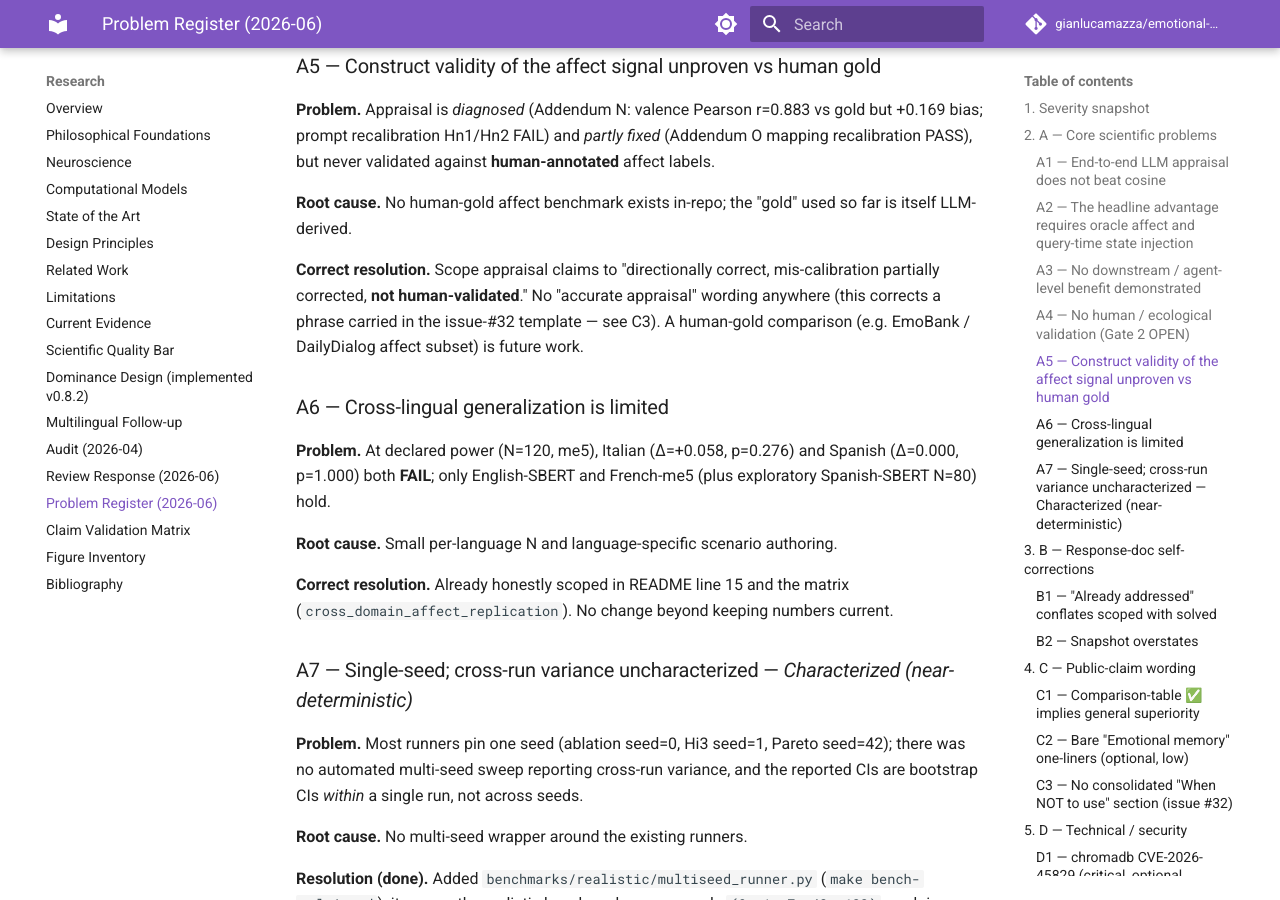
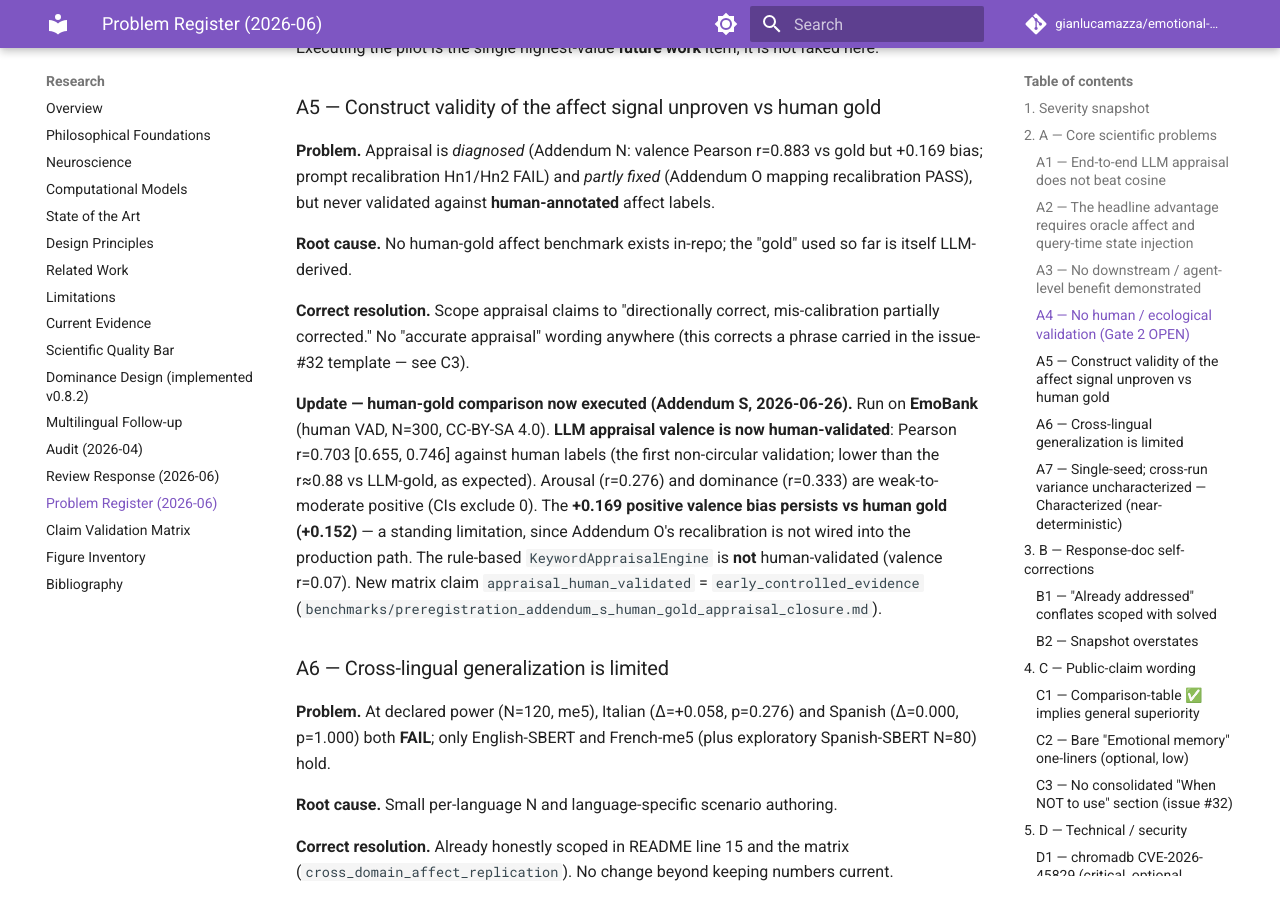
Before and after one commit to gianlucamazza/emotional-memory, an MkDocs documentation site: the page built from docs/research/problem_register_2026-06.md, in a window 1280 px wide and 900 px high, scrolled down 4044 px. Built offline with MkDocs 1.6.1 and Material for MkDocs 9.7.7, drawn with Linux system fonts in a browser that asks for light colours; comment, search, counter and statistics services are not loaded; some of the changed text lies outside the part shown.

Commit message:
feat(bench): A5 human-gold appraisal — LLM valence human-validated (#62)
Confirmatory run of Addendum S (appraisal vs human-annotated affect) on EmoBank
(human VAD, N=300, CC-BY-SA 4.0), bootstrap n=2000 seed=42:

- LLM engine: valence r=0.703 [0.655, 0.746] (human-validated), arousal r=0.276
  [0.172, 0.373], dominance r=0.333 [0.224, 0.432] — all CIs exclude 0.
- The +0.169 positive valence bias (Addendum N, vs LLM-gold) persists vs HUMAN
  gold (+0.152) — a standing limitation (Addendum O recalibration not in path).
- KeywordAppraisalEngine is NOT human-validated (valence r=0.070).

This is the first non-circular validation of the affect signal against human
labels. Valence is the trustworthy dimension; arousal/dominance are weak-positive;
no "accurate appraisal" wording beyond the validated valence dim, bias stated.

- results.{json,md} + Addendum S closure.
- claim_validation_matrix.json: new claim appraisal_human_validated =
  early_controlled_evidence; appraisal_directionally_useful evidence extended.
- 09_current_evidence.md: new claim row (id + exact allowed wording).
- problem_register §A5: future-work item now executed, scoped honestly.

Closes #62

Co-Authored-By: Claude Opus 4.8 (1M context) <noreply@anthropic.com>

```diff
--- a/docs/research/problem_register_2026-06.md
+++ b/docs/research/problem_register_2026-06.md
@@ -23,22 +23,22 @@ claim status. Where the two disagree, the matrix wins.
 
 ## 1. Severity snapshot
 
-| ID  | Problem                                                 | Category     | Severity | Resolution mode                                                                                               |
-| --- | ------------------------------------------------------- | ------------ | -------- | ------------------------------------------------------------------------------------------------------------- |
-| A1  | End-to-end LLM appraisal loses to cosine                | Science      | High     | Already falsified; bound wording                                                                              |
-| A2  | Top results need oracle affect + state injection        | Science      | High     | Bound every public citation                                                                                   |
-| A3  | No downstream / agent-level benefit                     | Science      | High     | **Downstream task executed** (Add. R PASS, oracle regime); naturalistic FAIL stands; scope by regime          |
-| A4  | No human / ecological validation                        | Science      | High     | Keep `not_established`; future work                                                                           |
-| A5  | Affect-signal construct validity unproven vs human gold | Science      | Medium   | Bound appraisal wording; future work                                                                          |
-| A6  | Cross-lingual generalization limited (IT/ES FAIL)       | Science      | Medium   | Already scoped; keep current                                                                                  |
-| A7  | Single-seed; cross-run variance uncharacterized         | Method       | Medium   | **Characterized** — sweep added; retrieval _near_-deterministic (sub-CI, timing-driven variance on near-ties) |
-| B1  | Response doc conflates _scoped_ with _solved_           | Meta         | Medium   | Add 3-state legend; relabel                                                                                   |
-| B2  | "Five already addressed" snapshot overstates            | Meta         | Low      | Re-word                                                                                                       |
-| C1  | README comparison ✅ implies general superiority        | Public claim | Medium   | Footnote on the table                                                                                         |
-| C2  | Bare "Emotional memory" one-liners                      | Public claim | Low      | Optional light suffix                                                                                         |
-| C3  | No consolidated "When NOT to use" section               | Public claim | High     | Add section (issue #32)                                                                                       |
-| D1  | chromadb CVE-2026-45829 (critical, optional/dev)        | Security     | Medium   | No upstream fix; document + monitor                                                                           |
-| D2  | torch CVE-2025-3000 (low, dev-only)                     | Security     | Low      | No upstream fix; document + monitor                                                                           |
+| ID  | Problem                                                 | Category     | Severity | Resolution mode                                                                                                |
+| --- | ------------------------------------------------------- | ------------ | -------- | -------------------------------------------------------------------------------------------------------------- |
+| A1  | End-to-end LLM appraisal loses to cosine                | Science      | High     | Already falsified; bound wording                                                                               |
+| A2  | Top results need oracle affect + state injection        | Science      | High     | Bound every public citation                                                                                    |
+| A3  | No downstream / agent-level benefit                     | Science      | High     | **Downstream task executed** (Add. R PASS, oracle regime); naturalistic FAIL stands; scope by regime           |
+| A4  | No human / ecological validation                        | Science      | High     | Keep `not_established`; future work                                                                            |
+| A5  | Affect-signal construct validity unproven vs human gold | Science      | Medium   | **Human-gold executed** (Add. S): LLM valence human-validated r=0.70; +0.15 bias stands; keyword not validated |
+| A6  | Cross-lingual generalization limited (IT/ES FAIL)       | Science      | Medium   | Already scoped; keep current                                                                                   |
+| A7  | Single-seed; cross-run variance uncharacterized         | Method       | Medium   | **Characterized** — sweep added; retrieval _near_-deterministic (sub-CI, timing-driven variance on near-ties)  |
+| B1  | Response doc conflates _scoped_ with _solved_           | Meta         | Medium   | Add 3-state legend; relabel                                                                                    |
+| B2  | "Five already addressed" snapshot overstates            | Meta         | Low      | Re-word                                                                                                        |
+| C1  | README comparison ✅ implies general superiority        | Public claim | Medium   | Footnote on the table                                                                                          |
+| C2  | Bare "Emotional memory" one-liners                      | Public claim | Low      | Optional light suffix                                                                                          |
+| C3  | No consolidated "When NOT to use" section               | Public claim | High     | Add section (issue #32)                                                                                        |
+| D1  | chromadb CVE-2026-45829 (critical, optional/dev)        | Security     | Medium   | No upstream fix; document + monitor                                                                            |
+| D2  | torch CVE-2025-3000 (low, dev-only)                     | Security     | Low      | No upstream fix; document + monitor                                                                            |
 
 The headline is that the **core scientific problems are already resolved in the
 honest sense** — they are pre-registered FAILs with committed closures and the
@@ -142,10 +142,19 @@ gold but +0.169 bias; prompt recalibration Hn1/Hn2 FAIL) and _partly fixed_
 far is itself LLM-derived.
 
 **Correct resolution.** Scope appraisal claims to "directionally correct,
-mis-calibration partially corrected, **not human-validated**." No "accurate
-appraisal" wording anywhere (this corrects a phrase carried in the issue-#32
-template — see C3). A human-gold comparison (e.g. EmoBank / DailyDialog affect
-subset) is future work.
+mis-calibration partially corrected." No "accurate appraisal" wording anywhere
+(this corrects a phrase carried in the issue-#32 template — see C3).
+
+**Update — human-gold comparison now executed (Addendum S, 2026-06-26).** Run on
+**EmoBank** (human VAD, N=300, CC-BY-SA 4.0). **LLM appraisal valence is now
+human-validated**: Pearson r=0.703 [0.655, 0.746] against human labels (the first
+non-circular validation; lower than the r≈0.88 vs LLM-gold, as expected). Arousal
+(r=0.276) and dominance (r=0.333) are weak-to-moderate positive (CIs exclude 0).
+The **+0.169 positive valence bias persists vs human gold (+0.152)** — a standing
+limitation, since Addendum O's recalibration is not wired into the production path.
+The rule-based `KeywordAppraisalEngine` is **not** human-validated (valence r=0.07).
+New matrix claim `appraisal_human_validated` = `early_controlled_evidence`
+(`benchmarks/preregistration_addendum_s_human_gold_appraisal_closure.md`).
 
 ### A6 — Cross-lingual generalization is limited
 
```
Also changed, not shown: benchmarks/human_gold_appraisal/results.md (added, +21 -0 lines), benchmarks/preregistration_addendum_s_human_gold_appraisal.md (+3 -1 lines), benchmarks/preregistration_addendum_s_human_gold_appraisal_closure.md (added, +51 -0 lines), docs/research/09_current_evidence.md (+2 -1 lines), docs/research/claim_validation_matrix.json (+26 -1 lines), 1 other file.
